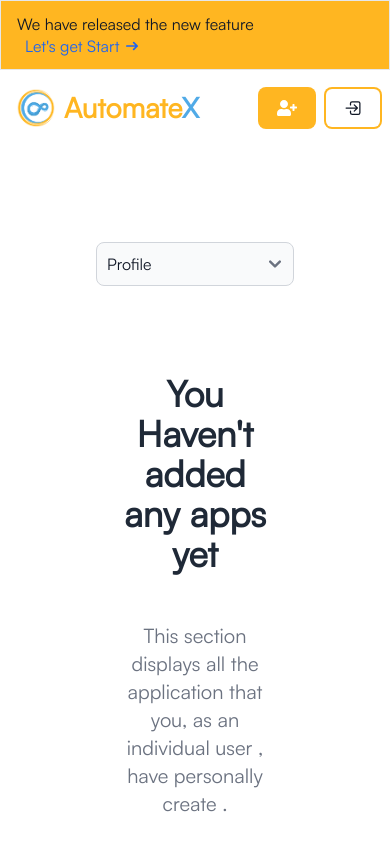
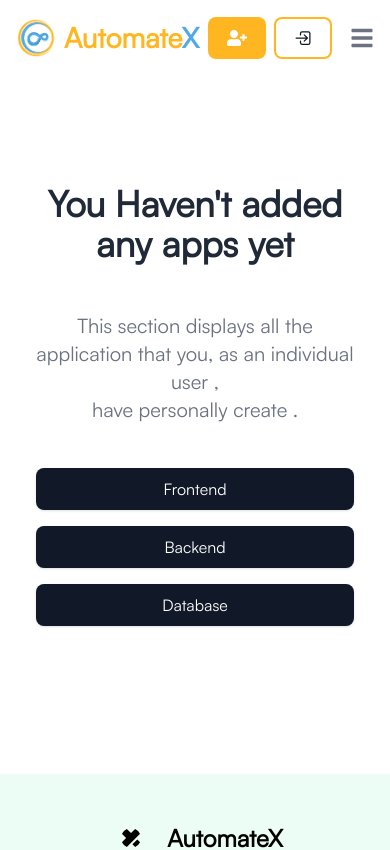
Before and after one commit to MuyleangIng/automatex-dev-script, a Next.js app: page /user/userproject in a window 390 px wide. Shown: the top 850 px of the page. Built offline with nearby package versions, Linux system fonts and the light colour scheme; no server answers.

Commit message:
fix login and add new user dashboard project

```diff
--- a/src/app/(auth)/login/components/Login.js
+++ b/src/app/(auth)/login/components/Login.js
@@ -32,7 +32,7 @@ const SignInForm = () => {
             await signIn('gitlab', { callbackUrl: '/user/userproject' });
         } else {
             // If the user is already authenticated, you may want to handle sign-out
-            await signOut();
+            await signOut({ callbackUrl: '/' });
         }
     };
     const handleAuthClickGoogle = async () => {
@@ -41,7 +41,7 @@ const SignInForm = () => {
             await signIn('google', { callbackUrl: '/user/userproject' });
         } else {
             // If the user is already authenticated, you may want to handle sign-out
-            await signOut();
+            await signOut({ callbackUrl: '/' });
         }
     };
 
--- a/src/app/(auth)/signup/components/SignUp.js
+++ b/src/app/(auth)/signup/components/SignUp.js
@@ -13,7 +13,7 @@ const SignUpForm = () => {
             await signIn('github', { callbackUrl: '/user/userproject' });
         } else {
             // If the user is already authenticated, you may want to handle sign-out
-            await signOut();
+            await signOut({ callbackUrl: '/' });
         }
     };
 
@@ -23,7 +23,7 @@ const SignUpForm = () => {
             await signIn('gitlab', { callbackUrl: '/user/userproject' });
         } else {
             // If the user is already authenticated, you may want to handle sign-out
-            await signOut();
+            await signOut({ callbackUrl: '/' });
         }
     };
     const handleAuthClickGoogle = async () => {
@@ -32,7 +32,7 @@ const SignUpForm = () => {
             await signIn('google', { callbackUrl: '/user/userproject' });
         } else {
             // If the user is already authenticated, you may want to handle sign-out
-            await signOut();
+            await signOut({ callbackUrl: '/' });
         }
     };
 
--- a/src/app/user/userproject/page.js
+++ b/src/app/user/userproject/page.js
@@ -3,7 +3,7 @@ import SectionAppDeploy from "@/components/SectionAppDeploy";
 
 export default function UserProjectPage(){
     return(
-        <main className="w-full items-center p-24">
+        <main className="w-full items-center p-5">
         <TabsComponents/>
             <div className="mt-10 mb-20">
                 <SectionAppDeploy/>
--- a/src/components/HandleNavbar.js
+++ b/src/components/HandleNavbar.js
@@ -15,7 +15,7 @@ function HandleNavbar() {
 
 
     const handleSignOut = async () => {
-        await signOut();
+        await signOut({ callbackUrl: '/' });
         router.push('/');
     };
 
@@ -185,6 +185,7 @@ function HandleNavbar() {
                 )}
 
             </div>
+            <Navbar.Toggle />
             {!session && (
                 <Navbar.Collapse>
                     <Navbar.Link className={'font-normal text-lg'} href="#">
--- a/src/components/HeadingBar.js
+++ b/src/components/HeadingBar.js
@@ -6,7 +6,8 @@ function HeadingBar() {
     const pathname = usePathname();
     if (
         pathname ===  "/login" ||
-        pathname === "/signup"
+        pathname === "/signup" ||
+        pathname === "/user/userproject"
     ){
         return null;
     }
--- a/src/components/SectionAppDeploy.js
+++ b/src/components/SectionAppDeploy.js
@@ -13,7 +13,7 @@ export default function SectionAppDeploy(){
                 </p>
 
                 <div className="mt-6">
-                    <a href="#" className="inline-flex items-center justify-center w-full px-4 py-2.5 overflow-hidden text-sm text-white transition-colors duration-300 bg-orange-200 rounded-lg shadow sm:w-auto sm:mx-2 hover:bg-gray-700 dark:bg-gray-800 dark:hover:bg-gray-700 focus:ring focus:ring-gray-300 focus:ring-opacity-80">
+                    <a href="#" className="inline-flex items-center justify-center w-full px-4 py-2.5 overflow-hidden text-sm text-white transition-colors duration-300 bg-gray-900  rounded-lg shadow sm:w-auto sm:mx-2 hover:bg-gray-700 dark:bg-gray-800 dark:hover:bg-gray-700 focus:ring focus:ring-gray-300 focus:ring-opacity-80">
 
                         <span className="mx-2">
                     Frontend
@@ -21,14 +21,14 @@ export default function SectionAppDeploy(){
                     </a>
 
                     <a href="#"
-                       className="inline-flex items-center justify-center w-full px-4 py-2.5 mt-4 overflow-hidden text-sm text-white transition-colors duration-300 bg-gray-900 rounded-lg shadow sm:w-auto sm:mx-2 sm:mt-0 hover:bg-blue-500 focus:ring focus:ring-blue-300 focus:ring-opacity-80">
+                       className="inline-flex items-center justify-center w-full px-4 py-2.5 mt-4 overflow-hidden text-sm text-white transition-colors duration-300 bg-gray-900 rounded-lg shadow sm:w-auto sm:mx-2 sm:mt-0 dark:hover:bg-gray-700 focus:ring focus:ring-blue-300 focus:ring-opacity-80">
 
                         <span class="mx-2">
                     Backend
                 </span>
                     </a>
                     <a href="#"
-                       className="inline-flex items-center justify-center w-full px-4 py-2.5 mt-4 overflow-hidden text-sm text-white transition-colors duration-300 bg-gray-900 rounded-lg shadow sm:w-auto sm:mx-2 sm:mt-0 hover:bg-blue-500 focus:ring focus:ring-blue-300 focus:ring-opacity-80">
+                       className="inline-flex items-center justify-center w-full px-4 py-2.5 mt-4 overflow-hidden text-sm text-white transition-colors duration-300 bg-gray-900 rounded-lg shadow sm:w-auto sm:mx-2 sm:mt-0 dark:hover:bg-gray-700 focus:ring focus:ring-blue-300 focus:ring-opacity-80">
 
                         <span className="mx-2">
                     Database
--- a/src/components/Tabs.js
+++ b/src/components/Tabs.js
@@ -2,15 +2,6 @@
 export default function TabsComponents(){
     return(
         <>
-            <div className="sm:hidden">
-                <label htmlFor="tabs" className="sr-only">Select your country</label>
-                <select id="tabs" className="bg-gray-50 border border-gray-300 text-gray-900 text-sm rounded-lg focus:ring-blue-500 focus:border-blue-500 block w-full p-2.5 dark:bg-gray-700 dark:border-gray-600 dark:placeholder-gray-400 dark:text-white dark:focus:ring-blue-500 dark:focus:border-blue-500">
-                    <option>Profile</option>
-                    <option>Canada</option>
-                    <option>France</option>
-                    <option>Germany</option>
-                </select>
-            </div>
             <ul className="hidden text-sm font-medium text-center text-gray-500 rounded-lg shadow sm:flex dark:divide-gray-700 dark:text-gray-400">
                 <li className="w-full">
                     <a href="#" className="inline-flex items-center justify-center p-4 text-blue-600 border-b-2 border-blue-600 rounded-t-lg active dark:text-blue-500 dark:border-blue-500 group" aria-current="page">
```
